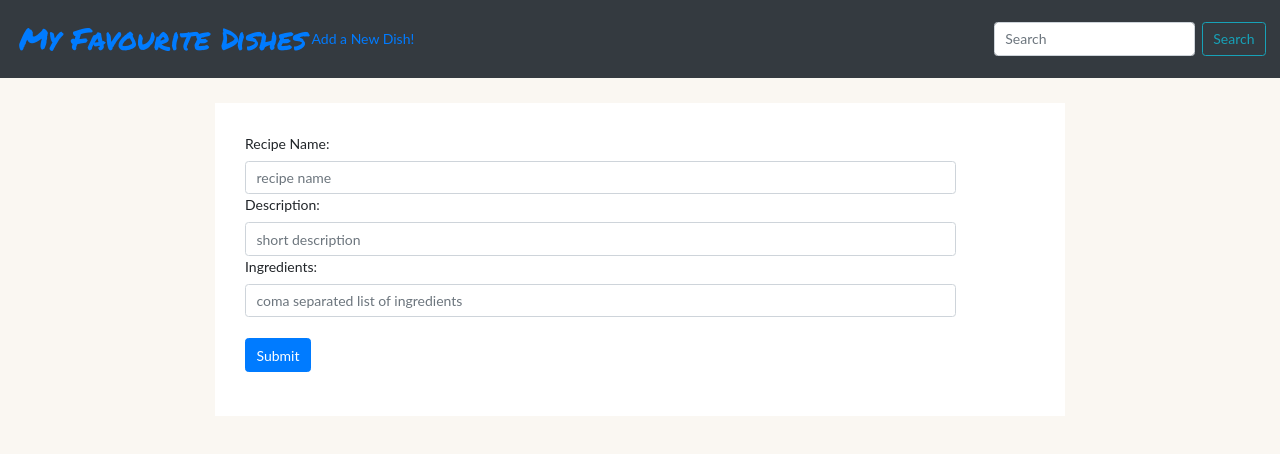
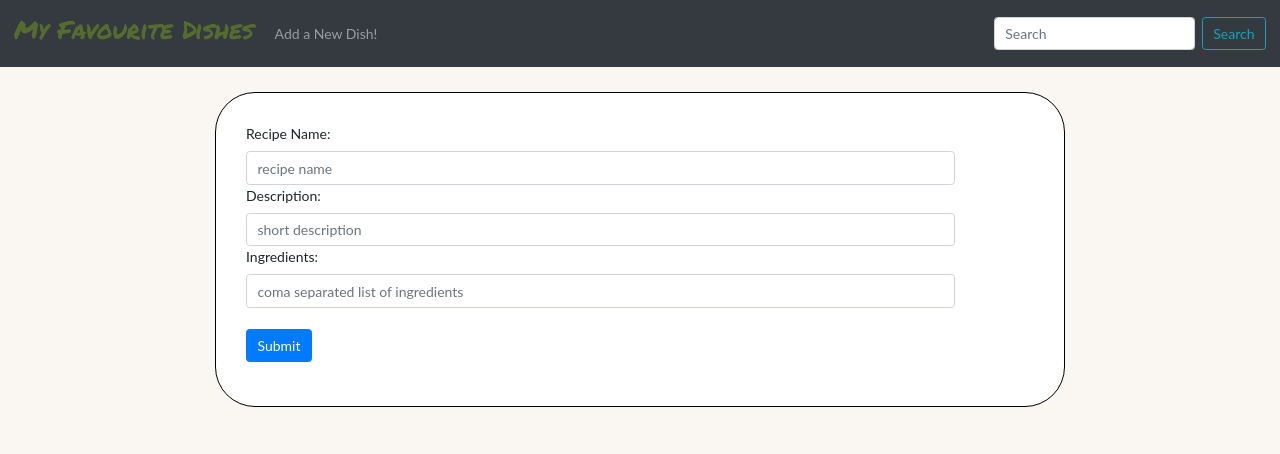
Before and after one commit to eballo/react-exercise-recipe, a React (Create React App) app in the folder recipe-app/: page /recipes/edit/1 in a window 1280 px wide. Shown: the top 454 px of the page. Built offline with nearby package versions, Linux system fonts and the light colour scheme; no server answers.

Commit message:
work in progress

```diff
--- a/recipe-app/src/App.js
+++ b/recipe-app/src/App.js
@@ -102,6 +102,14 @@ export default function App() {
     return recipes.find(recipe => recipe.id === parseInt(id))
   }
 
+  const getImageLink = (imageLink) =>{
+    if(!imageLink){
+        console.log("No Image")
+        imageLink = "http://localhost:8000/media/uploads/recipe/a79ca1e4-b069-47f3-aaf6-a781cc6dbe80.png";
+    }
+    return imageLink;
+}
+
   return (
     <div>
       <Menu searchRecipes={searchRecipes} />
@@ -112,6 +120,7 @@ export default function App() {
                       getIngredient={getIngredient}
                       getTags={getTags}
                       findRecipeById={findRecipeById}
+                      getImageLink={getImageLink}
                       recipes={recipes} />
         </Route>
         <Route exact path='/recipes/add'>
@@ -127,12 +136,15 @@ export default function App() {
                             redirect={redirect}
                             handleChangeRedirect={handleChangeRedirect}
                             recipe={findRecipeById(props.match.params.id)}
+                            tags={getTags(findRecipeById(props.match.params.id))}
                             ingredient={getIngredient(findRecipeById(props.match.params.id))}
                             id={props.match.params.id} />
                 }
         />
         <Route exact path='/recipes/view/:id/' component={ props =>
                 <RecipeView recipe={findRecipeById(props.match.params.id)}
+                            tags={getTags(findRecipeById(props.match.params.id))}
+                            getImageLink={getImageLink}
                             ingredient={getIngredient(findRecipeById(props.match.params.id))} />
               }
         />
--- a/recipe-app/src/components/Menu.js
+++ b/recipe-app/src/components/Menu.js
@@ -7,15 +7,16 @@ export default function Menu(props) {
     return(
         <div>
             <nav className="navbar navbar-expand-lg navbar-dark bg-dark">
-                <button className="navbar-toggler" type="button" data-toggle="collapse" data-target="#navbarTogglerDemo03" aria-controls="navbarTogglerDemo03" aria-expanded="false" aria-label="Toggle navigation">
+                <button className="navbar-toggler" type="button" data-toggle="collapse" data-target="#navbarTogglerRecipe" aria-controls="navbarTogglerRecipe" aria-expanded="false" aria-label="Toggle navigation">
                     <span className="navbar-toggler-icon"></span>
                 </button>
-                <h1 className="navbar-brand menu-recipe-title"><Link to="/recipes/list">My Favourite Dishes</Link></h1>
-
-                <div className="collapse navbar-collapse" id="navbarTogglerDemo03">
+                <h1 className="navbar-brand menu-recipe-title">
+                    <Link to="/recipes/list">My Favourite Dishes</Link>
+                </h1>
+                <div className="collapse navbar-collapse" id="navbarTogglerRecipe">
                     <ul className="navbar-nav mr-auto mt-2 mt-lg-0">
-                        <li className="nav-item">
-                            <Link to="/recipes/add">Add a New Dish!</Link>
+                        <li className="nav-item ">
+                            <Link className="nav-link" to="/recipes/add">Add a New Dish!</Link>
                         </li>
                     </ul>
                     <RecipeSearch searchRecipes={props.searchRecipes} />
--- a/recipe-app/src/components/Recipe.js
+++ b/recipe-app/src/components/Recipe.js
@@ -5,26 +5,18 @@ import Utils from '../utils/Utils.js'
 
 export default function Recipe(props){
 
-    const getImageLink = (imageLink) =>{
-        if(!imageLink){
-            console.log("No Image")
-            imageLink = "http://localhost:8000/media/uploads/recipe/a79ca1e4-b069-47f3-aaf6-a781cc6dbe80.png";
-        }
-        return imageLink;
-    }
-
     return(
         <div className="Recipe-container">
             <div className="Recipe-card u-clearfix">
                 <div className="Recipe-card-header">
 			        <div className="Recipe-card-header_overlay">
                         <span class="image">
-                            <img className="Recipe-image" src={getImageLink(props.image)} alt={props.name}/>
+                            <img className="Recipe-image" src={props.getImageLink(props.image)} alt={props.name}/>
                         </span>
                         <div className="row">
                             <div className="col Recipe-container-colums">
                                 <span class="price">{props.price} €</span>
-                                <span class="time">{props.time_minutes} min</span>
+                                <span class="time"><i class="fa fa-clock-o" aria-hidden="true"></i> {props.time_minutes} min</span>
                                 <span className="Recipe-card-tag">{props.tags} </span>
                             </div>
                         </div>
--- a/recipe-app/src/components/RecipeList.js
+++ b/recipe-app/src/components/RecipeList.js
@@ -19,6 +19,7 @@ export default function RecipeList(props){
                                         time_minutes={recipe.time_minutes}
                                         ingredient={props.getIngredient(props.findRecipeById(recipe.id))}
                                         tags={props.getTags(props.findRecipeById(recipe.id))}
+                                        getImageLink={props.getImageLink}
                                         handleRecipeChange={props.handleRecipeChange}
                                         handleRecipeDelete={props.handleRecipeDelete}
                                         />
--- a/recipe-app/src/components/RecipeView.js
+++ b/recipe-app/src/components/RecipeView.js
@@ -10,9 +10,35 @@ export default function RecipeView(props){
     return(
         <div className="RecipeView-container">
             <div className="RecipeView-card u-clearfix">
+                <div className="Recipe-card-header">
+                    <div className="Recipe-card-header_overlay">
+                        <div className="row">
+                            <div className="col">
+                                <h2 className="RecipeView-card-title">{props.recipe.name}</h2>
+                                <div className="row">
+                                    <div className="col Recipe-container-colums">
+                                        <span className="price">{props.recipe.price} €</span>
+                                        <span className="time"><i class="fa fa-clock-o" aria-hidden="true"></i> {props.time_minutes} min</span>
+                                        <span className="Recipe-card-tag">{props.tags} </span>
+                                    </div>
+                                </div>
+                            </div>
+                            <div className="col">
+                                <img className="Recipe-image" src={props.getImageLink(props.recipe.image)} alt={props.name}/>
+                            </div>
+                        </div>
+                    </div>
+                </div>
                 <div className="RecipeView-card-body">
-                    <h2 className="RecipeView-card-title">{props.recipe.name}</h2>
-                    <span className="RecipeView-card-description subtle">{props.recipe.description}</span><br/>
+                    <div className="row">
+                        <span className="RecipeView-card-description subtle">
+                            <div>
+                                {props.recipe.description.split("\n").map((i,key) => {
+                                        return<div key={key}>{i}</div>;
+                                })}
+                            </div>
+                        </span>
+                    </div>
                     <span key={uuid()} className="subtle">{props.ingredient} </span>
                     <div className="RecipeView-card-read">
                         <Link to={'/recipes/edit/'+props.recipe.id+'/'}>Edit</Link>
--- a/recipe-app/src/styles/Menu.css
+++ b/recipe-app/src/styles/Menu.css
@@ -1,6 +1,15 @@
 .menu-recipe-title{
     font-family: 'Permanent Marker', cursive;
-    font-size: 30px;
-    margin: 5px;
+    font-size: 25px;
     color: darkolivegreen;
 }
+
+.menu-recipe-title a{
+    text-decoration: none;
+    color: darkolivegreen;
+}
+
+.menu-recipe-title a:hover{
+    text-decoration: none;
+    color: darkgreen;
+}
--- a/recipe-app/src/styles/Recipe.css
+++ b/recipe-app/src/styles/Recipe.css
@@ -37,7 +37,7 @@
 	color: white;
 	position: absolute;
 	top: 5px;
-	right: 60px;
+	right: 80px;
 	background-color: darkkhaki;
 	font-size: 0.8125rem;
 	line-height: 1.5rem;
--- a/recipe-app/src/styles/RecipeView.css
+++ b/recipe-app/src/styles/RecipeView.css
@@ -11,6 +11,10 @@
     padding: 30px;
     position: relative;
     z-index: 1;
+    border-radius: 40px;
+    border-color: black;
+    border-width: 1px;
+    border-style: solid;
  }
 
 .RecipeView-card-body {
@@ -50,6 +54,32 @@
     margin: 10px 10px;
 }
 
+.Recipe-card-header {
+    width: 100%;
+    height: 220px;
+    background-position: center center;
+	border-top-left-radius: 6px;
+	border-top-right-radius: 6px;
+}
+
+.Recipe-card-header_overlay {
+	border-top-left-radius: 6px;
+	border-top-right-radius: 6px;
+	height: 9.75em;
+	width: 100%;
+    z-index: 4000;
+}
+
+.Recipe-image{
+    height: 200px;
+    border-radius: 45px;
+    display: block;
+    margin-left: auto;
+    margin-right: auto;
+    margin-bottom: 5px;
+    padding: 5px 0px;
+}
+
 .RecipeView-card-read {
     cursor: pointer;
     font-size: 14px;
```
